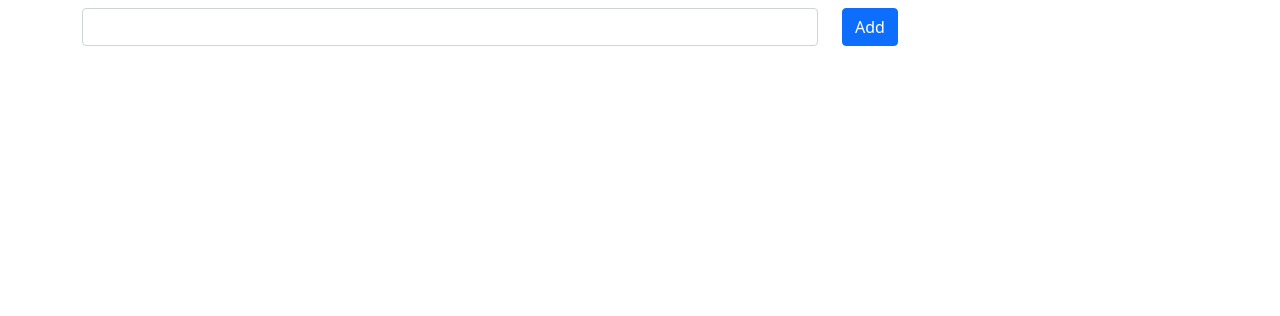
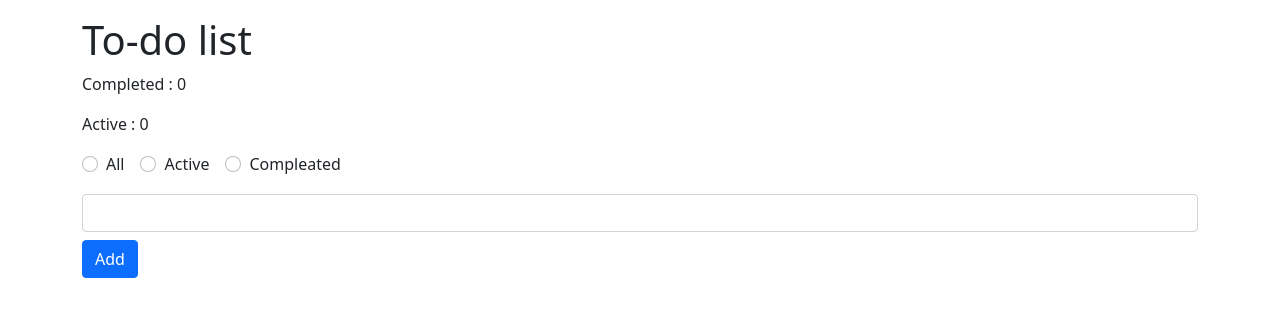
Before and after one commit to overbye87/to-do-list, a React (Create React App) app: page / in a window 1280 px wide. Shown: the top 316 px of the page. Built offline with nearby package versions, Linux system fonts and the light colour scheme.

Commit message:
add filter options

```diff
--- a/src/components/App.jsx
+++ b/src/components/App.jsx
@@ -32,8 +32,60 @@ function App() {
   function removeTodo(todoId) {
     setTodos(todos.filter((todo) => todo.id !== todoId));
   }
+
+  function filterTodoList(value) {
+    console.log(value);
+  }
+
   return (
     <div className="App">
+      <h1 className="mt-3">To-do list</h1>
+      <div>
+        <p>
+          Completed : {todos.filter((todo) => todo.completed === true).length}
+        </p>
+        <p>
+          Active : {todos.filter((todo) => todo.completed === false).length}
+        </p>
+      </div>
+      <div onChange={(e) => filterTodoList(e.target.value)}>
+        <div className="form-check form-check-inline">
+          <input
+            className="form-check-input"
+            type="radio"
+            name="filterTodoList"
+            id="rb_all"
+            value="all"
+          />
+          <label className="form-check-label" htmlFor="rb_all">
+            All
+          </label>
+        </div>
+        <div className="form-check form-check-inline">
+          <input
+            className="form-check-input"
+            type="radio"
+            name="filterTodoList"
+            id="rb_active"
+            value="active"
+          />
+          <label className="form-check-label" htmlFor="rb_active">
+            Active
+          </label>
+        </div>
+        <div className="form-check form-check-inline">
+          <input
+            className="form-check-input"
+            type="radio"
+            name="filterTodoList"
+            id="rb_compleated"
+            value="compleated"
+          />
+          <label className="form-check-label" htmlFor="rb_compleated">
+            Compleated
+          </label>
+        </div>
+      </div>
       <InputField text={text} handleInput={setText} handleSubmit={addTodo} />
       <TodoList
         todos={todos}
--- a/src/components/InputField.jsx
+++ b/src/components/InputField.jsx
@@ -4,25 +4,22 @@ function InputField({ text, handleInput, handleSubmit }) {
       onSubmit={(e) => {
         e.preventDefault();
       }}
-      className="row mt-2 mb-2"
+      className="mt-3 mb-3"
     >
-      <div className="col-8">
       <label htmlFor="textInput" className="visually-hidden">
-          Todo text
+        Todo title text
       </label>
       <input
         value={text}
         onChange={(e) => handleInput(e.target.value)}
         type="text"
         id="textInput"
-          className="form-control "
+        className="form-control mb-2"
       />
-      </div>
-      <div className="col-auto">
-        <button onClick={handleSubmit} className="btn btn-primary">
+
+      <button type="submit" onClick={handleSubmit} className="btn btn-primary">
         Add
       </button>
-      </div>
     </form>
   );
 }
--- a/src/components/TodoItem.jsx
+++ b/src/components/TodoItem.jsx
@@ -1,6 +1,6 @@
 function TodoItem({ id, title, completed, toggleTodoCompleate, removeTodo }) {
   return (
-    <li key={id} className="list-group-item mb-2">
+    <li key={id} className="list-group-item">
       <div className="form-check form-switch form-check-inline">
         <input
           type="checkbox"
@@ -16,10 +16,7 @@ function TodoItem({ id, title, completed, toggleTodoCompleate, removeTodo }) {
         </label>
       </div>
 
-      <button
-        onClick={() => removeTodo(id)}
-        className="btn-outline-danger ms-3"
-      >
+      <button onClick={() => removeTodo(id)} className="btn btn-light ">
         &times;
       </button>
     </li>
```
Lines whose indentation alone changed are shown as unchanged.
